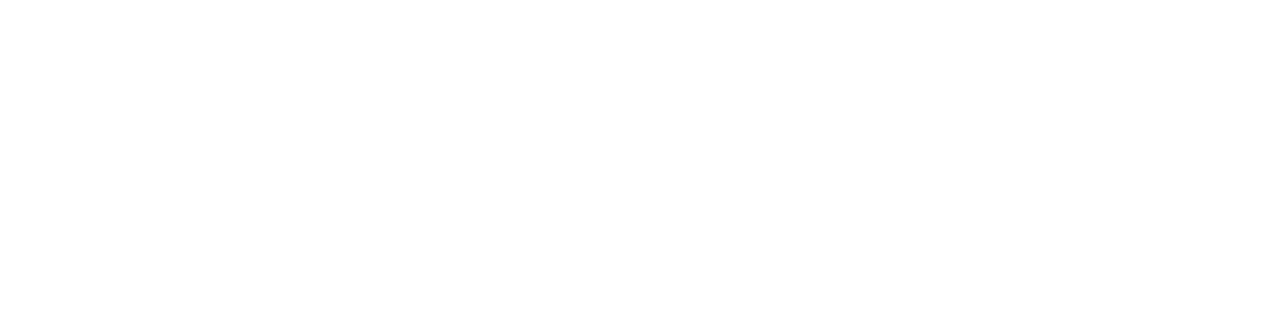
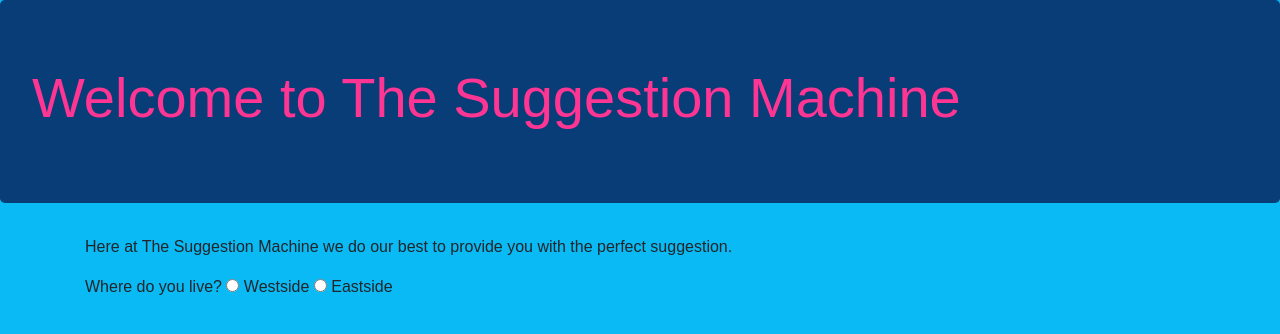
Before and after one commit to coolmichaelfritz/javascript-review, a plain HTML site: page index.html in a window 1280 px wide. Drawn offline with nearby package versions, Linux system fonts and the light colour scheme.

Commit message:
add the first question in the html and style the page with some css

```diff
--- a/css/styles.css
+++ b/css/styles.css
@@ -0,0 +1,13 @@
+body {
+  background-color: #09BAF4;
+  font-family: sans-serif;
+}
+
+h1 {
+  color: #FF3593;
+
+}
+
+.jumbotron {
+  background-color: #083D77
+}
--- a/index.html
+++ b/index.html
@@ -1,15 +1,34 @@
 <!DOCTYPE html>
 <html>
   <head>
-    <link href="https://maxcdn.bootstrapcdn.com/bootstrap/4.0.0/css/bootstrap.min.css" rel="stylesheet" type="tex/css">
+    <link rel="shortcut icon" href="https://raw.githubusercontent.com/coolmichaelfritz/code-review/master/images/Image_dino_rider.png" type="image/x-icon">
+    <link rel="stylesheet" href="https://maxcdn.bootstrapcdn.com/bootstrap/4.0.0/css/bootstrap.min.css" integrity="sha384-Gn5384xqQ1aoWXA+058RXPxPg6fy4IWvTNh0E263XmFcJlSAwiGgFAW/dAiS6JXm" crossorigin="anonymous">
     <link href="css/styles.css" rel="stylesheet" type="text/css">
     <script src="http://code.jquery.com/jquery-3.3.1.min.js"
   integrity="sha256-FgpCb/KJQlLNfOu91ta32o/NMZxltwRo8QtmkMRdAu8="
   crossorigin="anonymous"></script>
     <script src="js/scripts.js"></script>
-    <title></title>
+    <title>The Suggestion Machine</title>
   </head>
   <body>
-
+    <div class="jumbotron">
+      <h1 class="display-4">Welcome to The Suggestion Machine</h1>
+    </div>
+    <div class="container">
+      <p>Here at The Suggestion Machine we do our best to provide you with the perfect suggestion.</p>
+      <form id="restaurant">
+          <div class="radio">
+            Where do you live?
+            <label>
+              <input value="westSide" name="cityLocation" type="radio">
+              Westside
+            </label>
+            <label>
+              <input value="eastSide" name="cityLocation" type="radio">
+              Eastside
+            </label>
+        </div>
+      </form>
+    </div>
   </body>
 </html>
```
